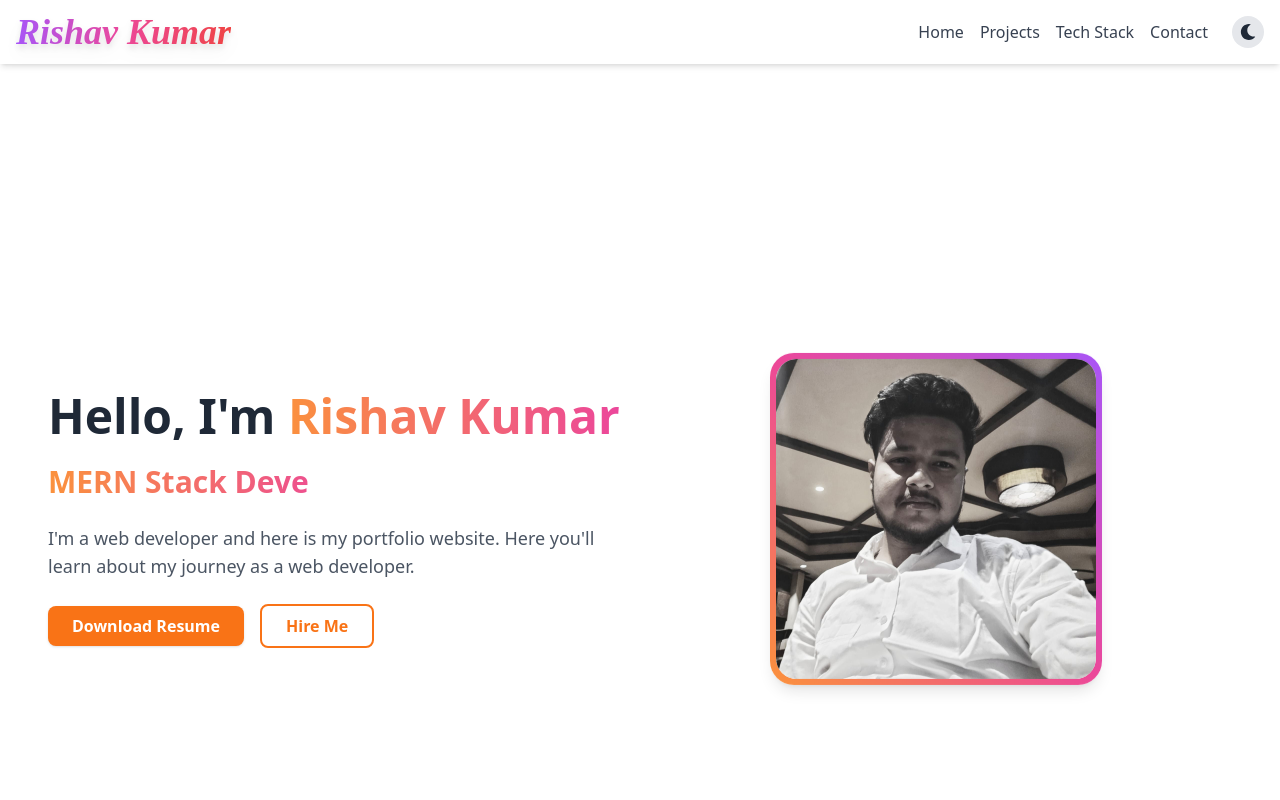
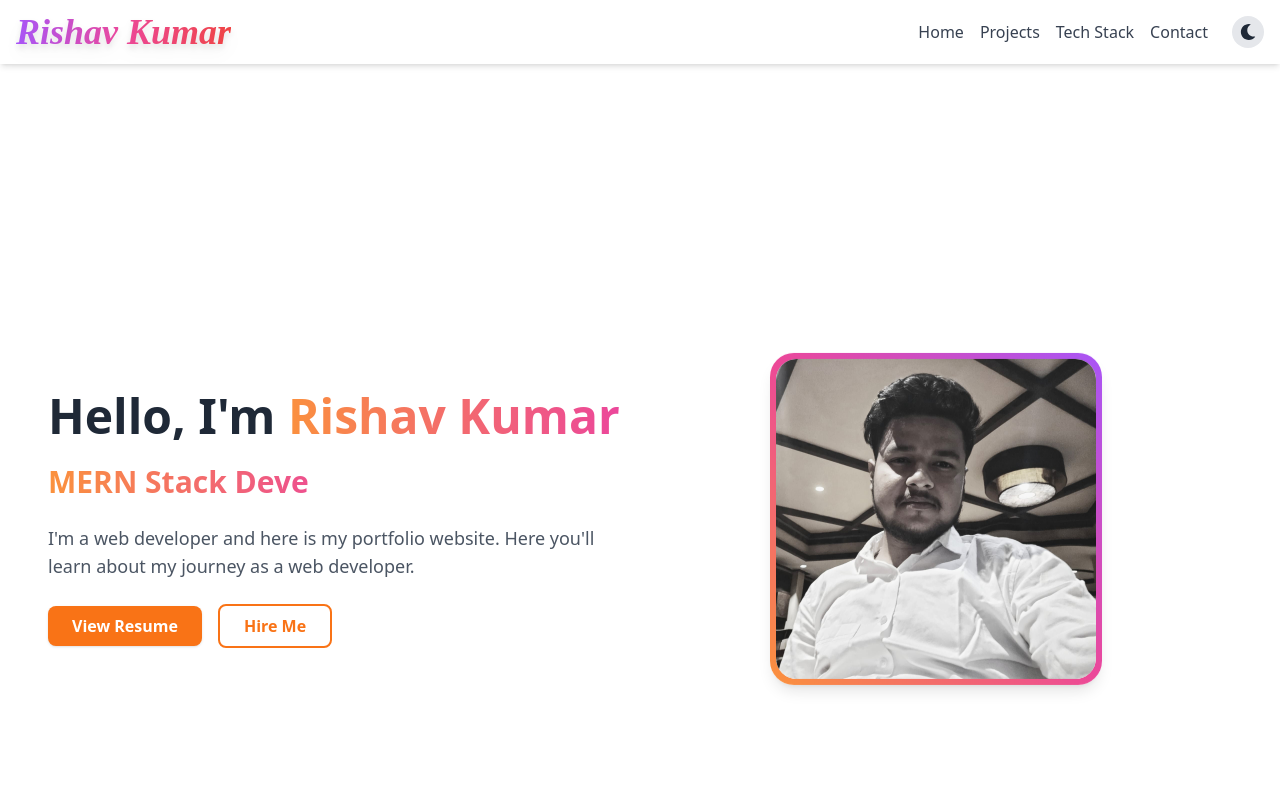
Before and after one commit to codesrishav/myportfolio, a React (Vite) app: page / in a window 1280 px wide. Shown: the top 800 px of the page. Built offline with nearby package versions, Linux system fonts and the light colour scheme.

Commit message:
Update Hero.jsx

```diff
--- a/src/components/Hero.jsx
+++ b/src/components/Hero.jsx
@@ -39,10 +39,10 @@ const Hero = () => {
         <div className="space-x-4 mt-4">
           <a
             href="/resume.pdf"
-            download
+
             className="inline-block px-6 py-2 bg-orange-500 text-white font-semibold rounded-lg shadow hover:bg-orange-600 transition"
           >
-            Download Resume
+            View Resume
           </a>
           <a
             href="#contact"
```
